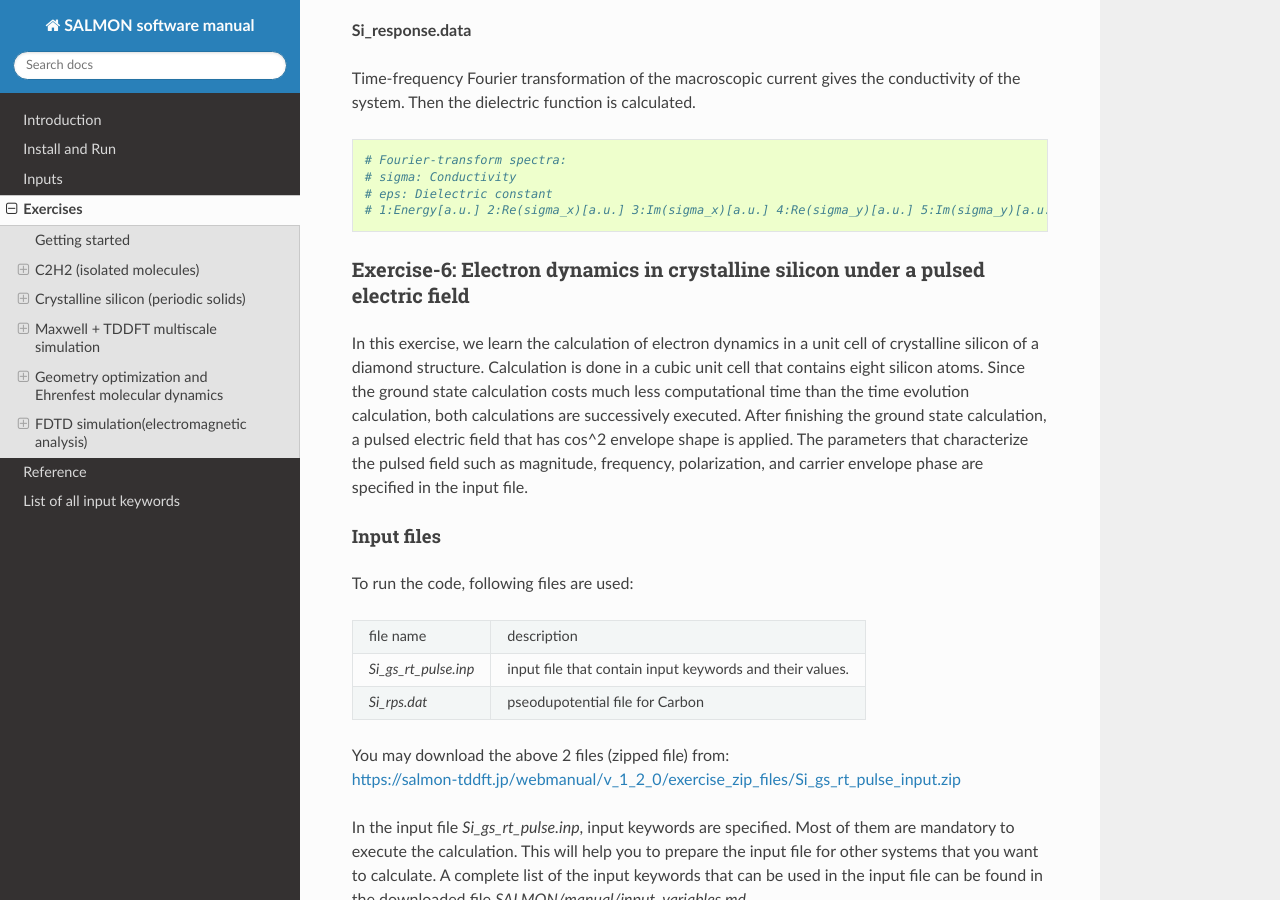
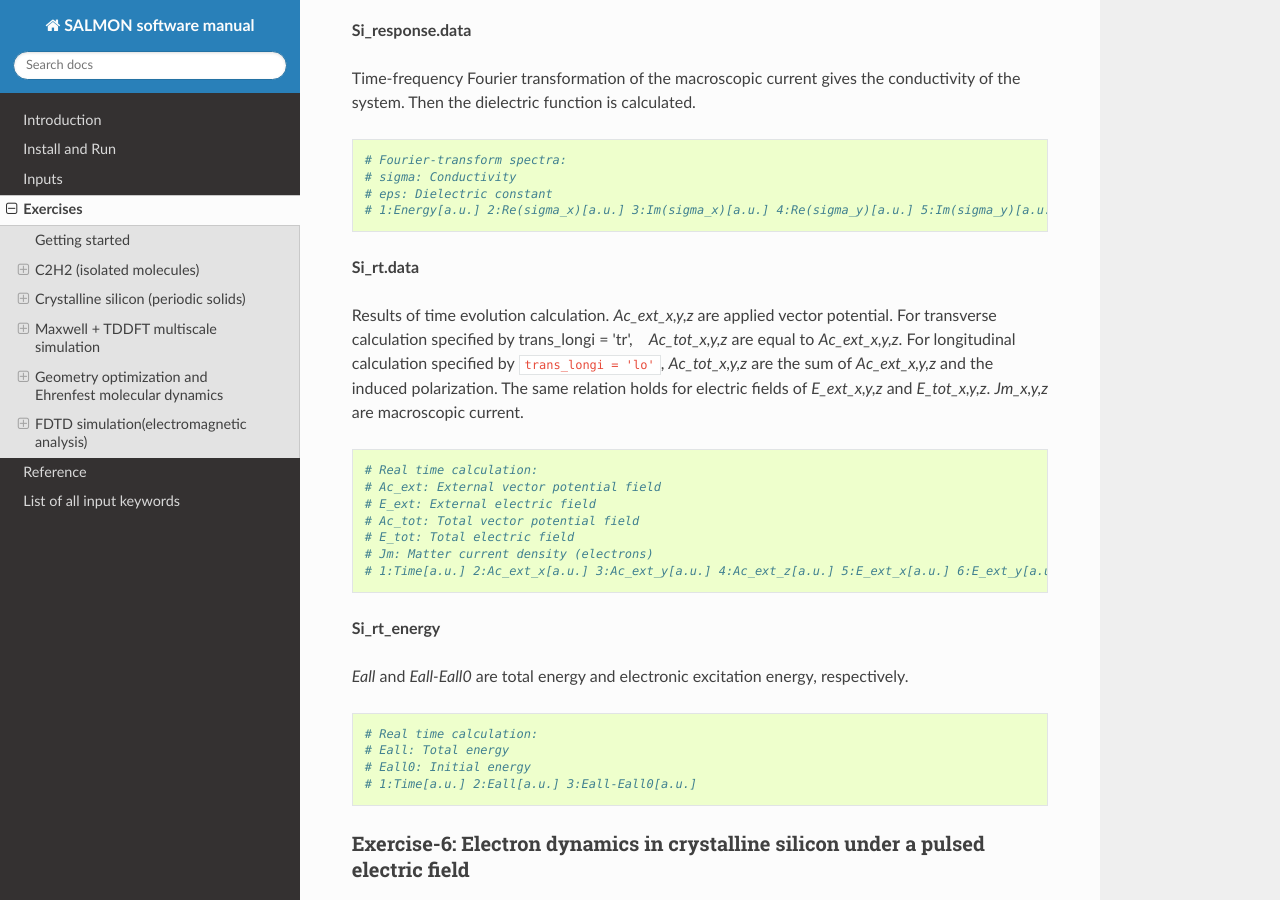
Before and after one commit to SALMON-TDDFT/SALMON-DOCS, a Sphinx documentation site: the page built from source/exercises.rst, in a window 1280 px wide and 900 px high, scrolled down 37694 px. Built offline with Sphinx 7.4.7 and the Read the Docs theme 2.0.0, drawn with Linux system fonts in a browser that asks for light colours; formulas are drawn with MathJax 3.

Commit message:
Update exercises.rst

```diff
--- a/source/exercises.rst
+++ b/source/exercises.rst
@@ -2148,6 +2148,35 @@
    # 1:Energy[a.u.] 2:Re(sigma_x)[a.u.] 3:Im(sigma_x)[a.u.] 4:Re(sigma_y)[a.u.] 5:Im(sigma_y)[a.u.] 6:Re(sigma_z)[a.u.] 7:Im(sigma_z)[a.u.] 8:Re(eps_x)[none] 9:Im(eps_x)[none] 10:Re(eps_y)[none] 11:Im(eps_y)[none] 12:Re(eps_z)[none] 13:Im(eps_z)[none]
 
 
+**Si_rt.data**
+
+Results of time evolution calculation. *Ac_ext_x,y,z* are applied vector potential.
+For transverse calculation specified by trans_longi = 'tr',　*Ac_tot_x,y,z* are equal to *Ac_ext_x,y,z*.
+For longitudinal calculation specified by ``trans_longi = 'lo'``,
+*Ac_tot_x,y,z* are the sum of *Ac_ext_x,y,z* and the induced polarization.
+The same relation holds for electric fields of *E_ext_x,y,z* and *E_tot_x,y,z*.
+*Jm_x,y,z* are macroscopic current.
+
+::
+
+   # Real time calculation:
+   # Ac_ext: External vector potential field
+   # E_ext: External electric field
+   # Ac_tot: Total vector potential field
+   # E_tot: Total electric field
+   # Jm: Matter current density (electrons)
+   # 1:Time[a.u.] 2:Ac_ext_x[a.u.] 3:Ac_ext_y[a.u.] 4:Ac_ext_z[a.u.] 5:E_ext_x[a.u.] 6:E_ext_y[a.u.] 7:E_ext_z[a.u.] 8:Ac_tot_x[a.u.] 9:Ac_tot_y[a.u.] 10:Ac_tot_z[a.u.] 11:E_tot_x[a.u.] 12:E_tot_y[a.u.] 13:E_tot_z[a.u.]  14:Jm_x[a.u.] 15:Jm_y[a.u.] 16:Jm_z[a.u.]
+
+**Si_rt_energy**
+
+*Eall* and *Eall-Eall0* are total energy and electronic excitation energy, respectively.
+
+::
+
+   # Real time calculation:
+   # Eall: Total energy
+   # Eall0: Initial energy
+   # 1:Time[a.u.] 2:Eall[a.u.] 3:Eall-Eall0[a.u.]
 
 .. _exercise-6:
 
```
